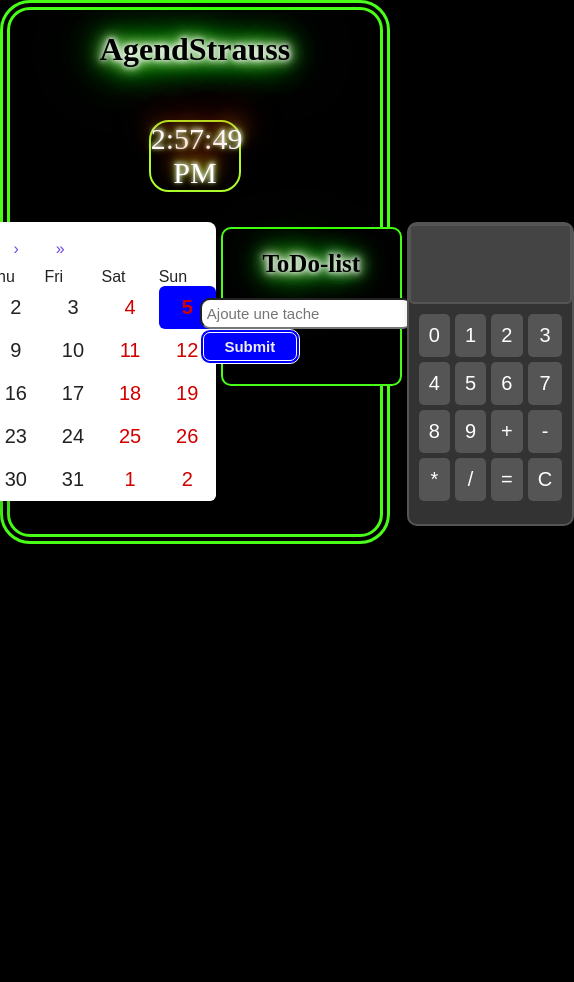
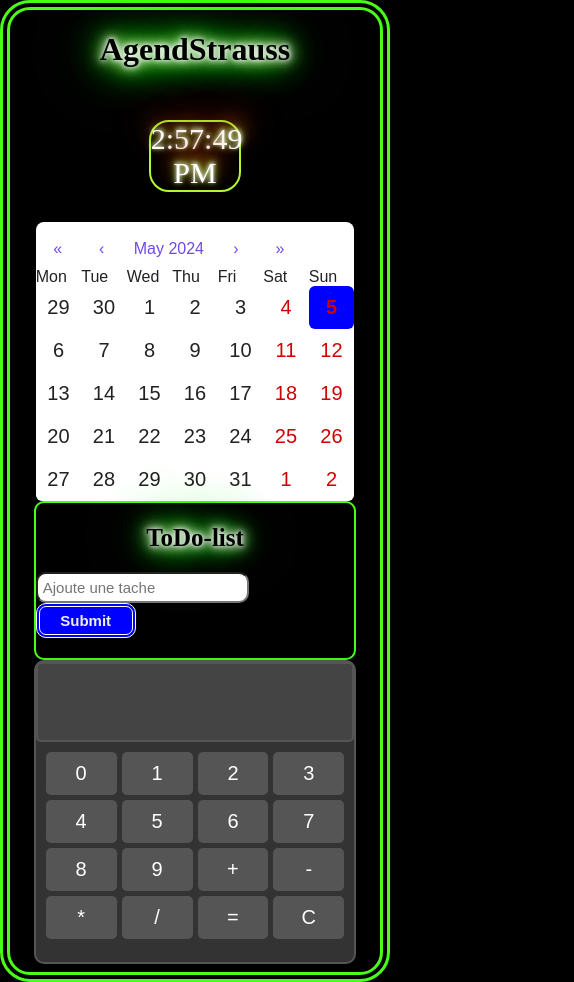
Before and after one commit to Sachdarras/agendStrauss, a React (Vite) app: page / in a window 390 px wide. Shown: the whole page, 574 px wide, since content can reach past the window. Before the commit the page ends 844 px from the top, so only its background shows below. Built offline with nearby package versions, Linux system fonts and the light colour scheme.

Commit message:
responsive

```diff
--- a/style.scss
+++ b/style.scss
@@ -258,3 +258,16 @@ abbr[title] {
   text-shadow: 0 -1px 4px #fff, 0 -2px 10px greenyellow, 0 -10px 20px #ff8000,
     0 -18px 40px #f00;
 }
+@media screen and (max-width: 600px) {
+  .container {
+    flex-direction: column;
+  }
+
+  .app-wrapper,
+  .calculator,
+  .react-calendar {
+    width: 90%;
+    max-width: none;
+    margin: auto;
+  }
+}
```
